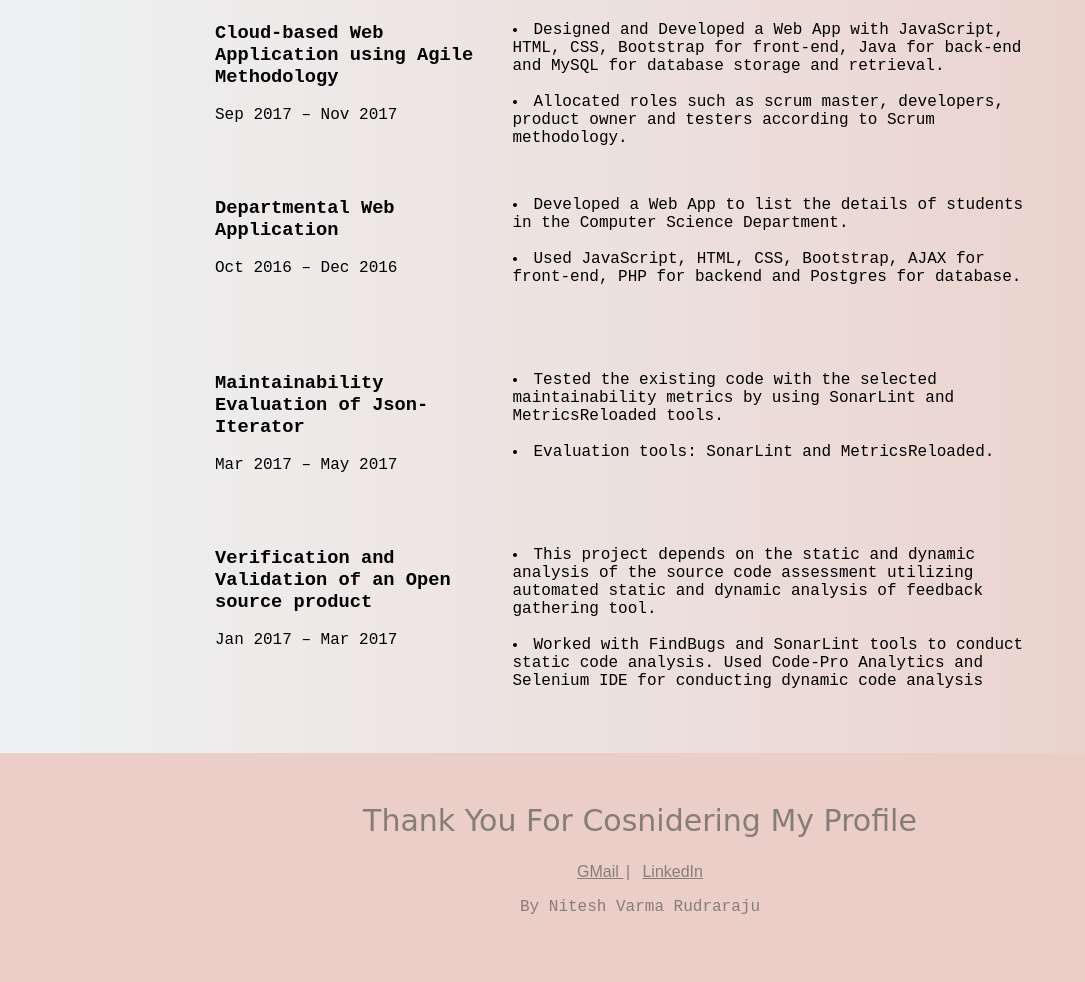
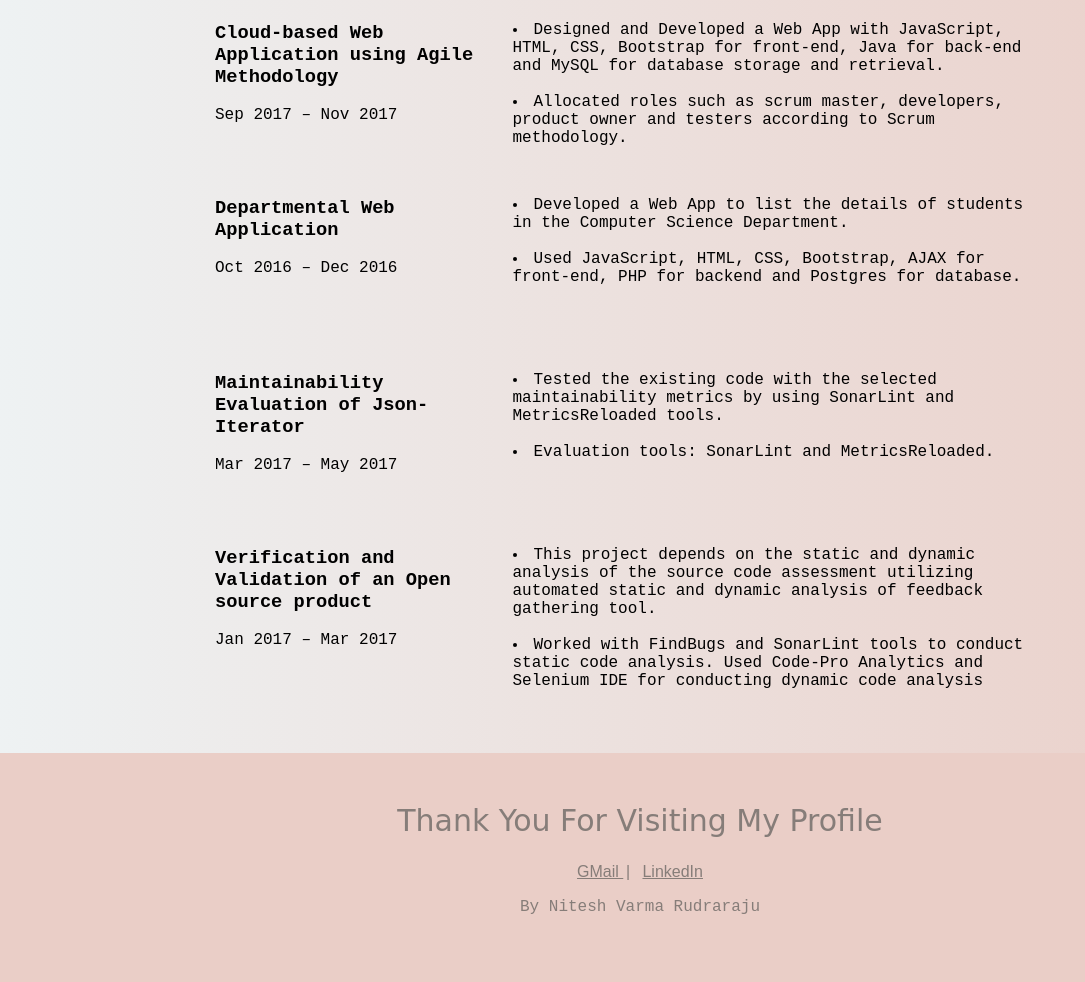
Before and after one commit to nitesh124/My-WebPage, a plain HTML site: page index.html in a window 1280 px wide. Shown: the part 1139-2121 px from the top of the page, without its empty margins (0-1085 px from the left). Drawn offline with Linux system fonts and the light colour scheme.

Commit message:
Update index.html

```diff
--- a/index.html
+++ b/index.html
@@ -136,7 +136,7 @@
 
     <footer>
         <div class="main">
-            <h2>Thank You For Cosnidering My Profile</h2>
+            <h2>Thank You For Visiting My Profile</h2>
 
             <div class="details">
                 <p> <a href="mailto:niteshvarma1995@gmail.com">GMail </a>  |
```
